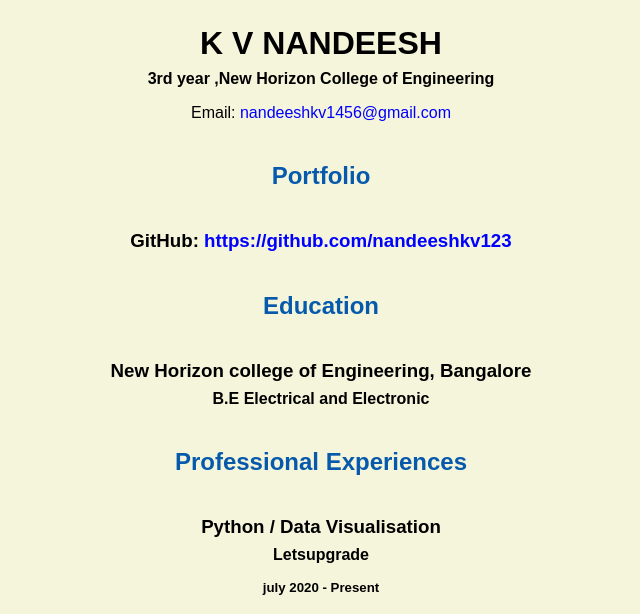
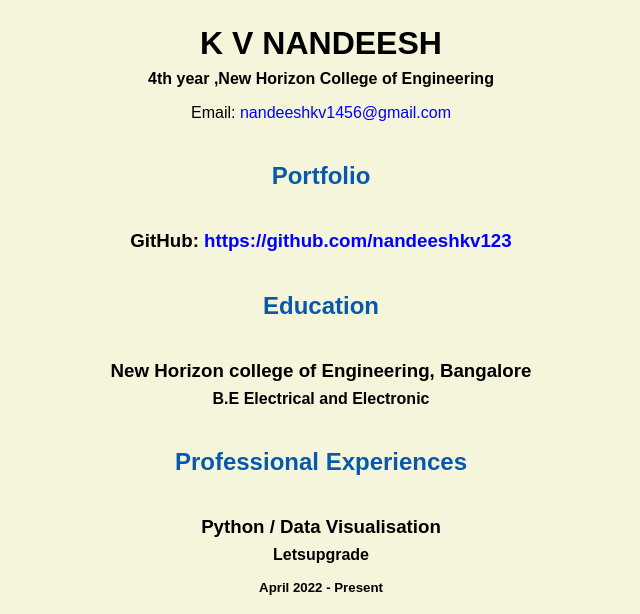
Before and after one commit to nandeeshkv123/nandeeshkv123.github.io, a plain HTML site: page resume.html in a window 1280 px wide. Shown: the part 315-929 px from the top of the page, 319-959 px from the left. Drawn offline with Linux system fonts and the light colour scheme.

Commit message:
Update resume.html

```diff
--- a/resume.html
+++ b/resume.html
@@ -20,7 +20,7 @@
     <img src="https://encrypted-tbn0.gstatic.com/images?q=tbn%3AANd9GcT6Q_NRvSeLkP2pvw9qyv_KAp7Trw9Vauao1w&usqp=CAU" alt="K V NANDEESH's headshot" width="20%">
 
     <h1>K V NANDEESH</h1>
-    <h4>3rd year ,New Horizon College of Engineering </h4>
+    <h4> 4th year ,New Horizon College of Engineering </h4>
 
     <p>Email: <a href="mailto:nandeeshkv1456@gmail.com" target="_blank">nandeeshkv1456@gmail.com</a></p>
     <!-- don't post physical address, personal phone number or other personal information on the web! -->
@@ -37,7 +37,7 @@
 
     <h3>Python / Data Visualisation  </h3>
     <h4>Letsupgrade</h4>
-    <h5>july 2020 - Present</h5>
+    <h5>April 2022 - Present</h5>
       <ul>
         <li>Create small Websites</li>
         <li>Teach my friends</li>
```
